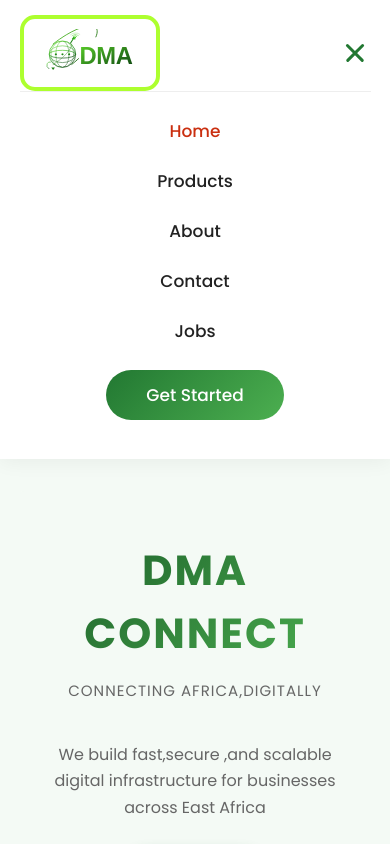
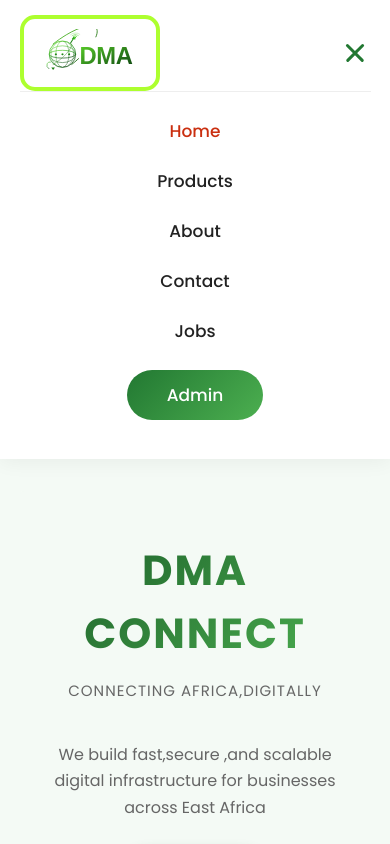
Before and after one commit to OTIENO272/DMA-company-, a React (Vite) app in the folder web/: page / in a window 390 px wide. Both pictures are taken after a click on the button "Toggle navigation". Shown: the top 844 px of the page. Built offline with nearby package versions, Linux system fonts and the light colour scheme.

Commit message:
Improve navbar navigation and fix mobile responsiveness

```diff
--- a/web/src/components/Navbar.jsx
+++ b/web/src/components/Navbar.jsx
@@ -1,57 +1,89 @@
-import { useState } from 'react'
-import Logo from '../assets/logo.svg'
-import { NavLink, useNavigate } from 'react-router-dom'
+import { useState } from 'react';
+import Logo from '../assets/logo.svg';
+import { NavLink, useNavigate } from 'react-router-dom';
 
 const Navbar = () => {
-  const navigate = useNavigate()
-  const [menuOpen, setMenuOpen] = useState(false)
+  const navigate = useNavigate();
+  const [menuOpen, setMenuOpen] = useState(false);
 
-  const closeMenu = () => setMenuOpen(false)
+  const closeMenu = () => setMenuOpen(false);
 
-  const handleGetStarted = () => {
-    navigate('/contact', { replace: true })
-    closeMenu()
-  }
- const handleAdmin =()=>{
-  navigate('/admin')
- }
+  const handleAdmin = () => {
+    navigate('/admin');
+    closeMenu();
+  };
+
   return (
-    <div className='navbar'>
-      <img src={Logo} alt="logo" className='img' />
+    <div className="navbar">
+      <img src={Logo} alt="DMA Logo" className="img" />
 
-      {/* desktop nav */}
+      {/* Desktop Navigation */}
       <ul>
-        <NavLink to='/'><li>Home</li></NavLink>
-        <NavLink to='/products'><li>Products</li></NavLink>
-        <NavLink to='/about'><li>About</li></NavLink>
-        <NavLink to='/contact'><li>Contact</li></NavLink>
-        <NavLink to='/jobs'><li>Jobs</li></NavLink>
+        <NavLink to="/">
+          <li>Home</li>
+        </NavLink>
+
+        <NavLink to="/products">
+          <li>Products</li>
+        </NavLink>
+
+        <NavLink to="/about">
+          <li>About</li>
+        </NavLink>
+
+        <NavLink to="/contact">
+          <li>Contact</li>
+        </NavLink>
+
+        <NavLink to="/jobs">
+          <li>Jobs</li>
+        </NavLink>
       </ul>
 
-      {/* desktop button */}
-      {/* <button onClick={handleGetStarted}>Get Started</button> */}
-      <button className='admin' onClick={handleAdmin}>Admin</button>
+      {/* Desktop Admin Button */}
+      <button className="admin" onClick={handleAdmin}>
+        Admin
+      </button>
 
-      {/* hamburger — only visible on mobile via CSS */}
+      {/* Mobile Hamburger */}
       <button
         className={`hamburger ${menuOpen ? 'open' : ''}`}
         onClick={() => setMenuOpen(!menuOpen)}
-        aria-label="Toggle menu"
+        aria-label="Toggle navigation"
       >
-        <span /><span /><span />
+        <span />
+        <span />
+        <span />
       </button>
 
-      {/* mobile menu overlay */}
+      {/* Mobile Menu */}
       <ul className={`mobile-menu ${menuOpen ? 'open' : ''}`}>
-        <NavLink to='/'        onClick={closeMenu}><li>Home</li></NavLink>
-        <NavLink to='/products'onClick={closeMenu}><li>Products</li></NavLink>
-        <NavLink to='/about'   onClick={closeMenu}><li>About</li></NavLink>
-        <NavLink to='/contact' onClick={closeMenu}><li>Contact</li></NavLink>
-        <NavLink to='/jobs'    onClick={closeMenu}><li>Jobs</li></NavLink>
-        <button onClick={handleGetStarted}>Get Started</button>
+        <NavLink to="/" onClick={closeMenu}>
+          <li>Home</li>
+        </NavLink>
+
+        <NavLink to="/products" onClick={closeMenu}>
+          <li>Products</li>
+        </NavLink>
+
+        <NavLink to="/about" onClick={closeMenu}>
+          <li>About</li>
+        </NavLink>
+
+        <NavLink to="/contact" onClick={closeMenu}>
+          <li>Contact</li>
+        </NavLink>
+
+        <NavLink to="/jobs" onClick={closeMenu}>
+          <li>Jobs</li>
+        </NavLink>
+
+        <button className="admin" onClick={handleAdmin}>
+          Admin
+        </button>
       </ul>
     </div>
-  )
-}
+  );
+};
 
-export default Navbar
+export default Navbar;
```
